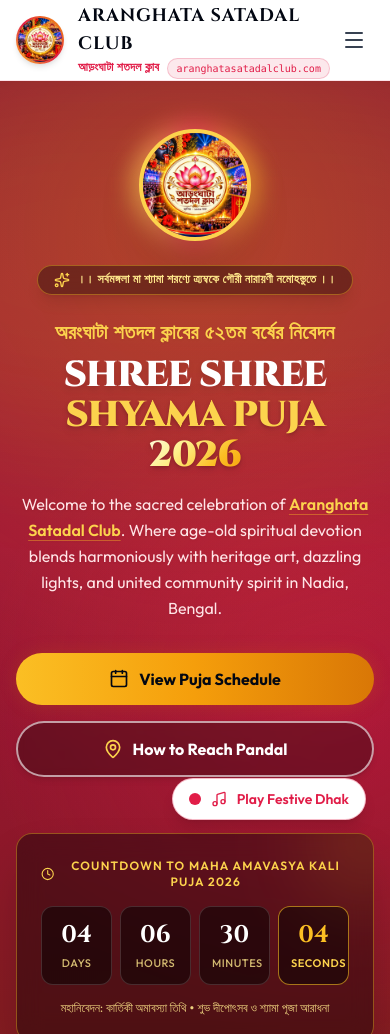
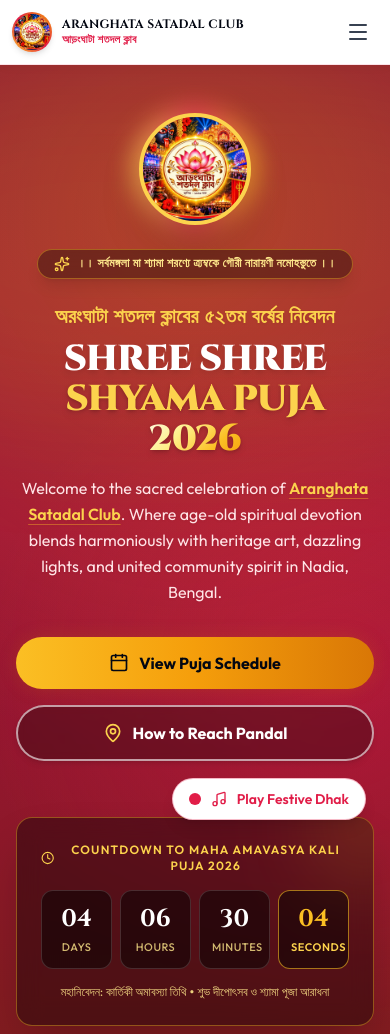
Before and after one commit to Souyash/aranghatasotodalclub, a plain HTML site: page index.html in a window 390 px wide. Shown: the top 1034 px of the page. Drawn offline with nearby package versions, Linux system fonts and the light colour scheme.

Commit message:
Fix navbar mobile layout and remove domain badge from header

```diff
--- a/index.html
+++ b/index.html
@@ -155,26 +155,21 @@
 
   <!-- STICKY HEADER / NAVIGATION -->
   <header class="sticky top-0 z-40 w-full glass-header transition-all duration-300">
-    <div class="max-w-7xl mx-auto px-4 sm:px-6 lg:px-8">
-      <div class="flex items-center justify-between h-20">
-
-        <!-- Brand Logo & Domain Badge -->
-        <a href="#home" class="flex items-center gap-3.5 group">
-          <div class="relative w-12 h-12 rounded-full p-0.5 bg-gradient-to-tr from-amber-400 via-crimson-festive to-amber-500 shadow-md group-hover:scale-105 transition-all duration-300 flex-shrink-0">
+    <div class="max-w-7xl mx-auto px-3 sm:px-6 lg:px-8">
+      <div class="flex items-center justify-between h-16 sm:h-20">
+
+        <!-- Brand Logo & Name -->
+        <a href="#home" class="flex items-center gap-2.5 sm:gap-3.5 group min-w-0 py-1">
+          <div class="relative w-10 h-10 sm:w-12 sm:h-12 rounded-full p-0.5 bg-gradient-to-tr from-amber-400 via-crimson-festive to-amber-500 shadow-md group-hover:scale-105 transition-all duration-300 flex-shrink-0">
             <img src="assets/logo.jpg" alt="Aranghata Satadal Club Official Logo" class="w-full h-full rounded-full object-cover">
           </div>
-          <div>
-            <div class="flex items-center gap-2">
-              <span class="font-cinzel font-bold text-lg sm:text-xl tracking-wider text-gray-950 group-hover:text-crimson-festive transition-colors">
-                ARANGHATA SATADAL CLUB
-              </span>
-            </div>
-            <div class="flex items-center gap-2">
-              <span class="font-bengali text-xs text-crimson-festive font-semibold tracking-wide">আড়ংঘাটা শতদল ক্লাব</span>
-              <span class="inline-flex items-center gap-1 text-[10px] px-2 py-0.5 rounded-full bg-crimson-festive/10 text-crimson-festive border border-crimson-festive/20 font-mono font-medium">
-                aranghatasatadalclub.com
-              </span>
-            </div>
+          <div class="min-w-0 flex flex-col justify-center">
+            <span class="font-cinzel font-bold text-xs sm:text-base md:text-lg lg:text-xl tracking-wide text-gray-950 group-hover:text-crimson-festive transition-colors leading-tight">
+              ARANGHATA SATADAL CLUB
+            </span>
+            <span class="font-bengali text-[11px] sm:text-xs text-crimson-festive font-semibold tracking-wide leading-tight mt-0.5">
+              আড়ংঘাটা শতদল ক্লাব
+            </span>
           </div>
         </a>
 
@@ -190,7 +185,7 @@
         </nav>
 
         <!-- CTA & Mobile Toggle -->
-        <div class="flex items-center gap-3">
+        <div class="flex items-center gap-2 sm:gap-3 flex-shrink-0">
           <a href="#donation" class="hidden sm:inline-flex items-center gap-2 px-4 py-2 rounded-full text-xs font-semibold uppercase tracking-wider bg-gradient-to-r from-crimson-festive to-amber-600 text-white shadow-glow-crimson hover:brightness-110 active:scale-95 transition-all">
             <i data-lucide="heart" class="w-3.5 h-3.5 fill-current"></i>
             <span>Donate / চাঁদা</span>
@@ -207,10 +202,6 @@
 
     <!-- Mobile Slide-over / Dropdown Drawer -->
     <div id="mobileMenu" class="hidden lg:hidden border-t border-rose-200 bg-white/98 backdrop-blur-xl px-4 pt-3 pb-6 space-y-2 shadow-xl">
-      <div class="px-2 py-1.5 mb-2 rounded bg-rose-50 border border-rose-200 text-xs text-crimson-festive font-mono flex items-center justify-between">
-        <span>Official Club Portal</span>
-        <span class="font-bold">aranghatasatadalclub.com</span>
-      </div>
       <a href="#home" class="mobile-nav-link block px-3 py-2.5 rounded-lg text-base font-medium text-gray-800 hover:bg-rose-50 hover:text-crimson-festive">Home</a>
       <a href="#about" class="mobile-nav-link block px-3 py-2.5 rounded-lg text-base font-medium text-gray-800 hover:bg-rose-50 hover:text-crimson-festive">About Us</a>
       <a href="#theme" class="mobile-nav-link block px-3 py-2.5 rounded-lg text-base font-medium text-gray-800 hover:bg-rose-50 hover:text-crimson-festive">Pandal & Pratima Theme</a>
```
